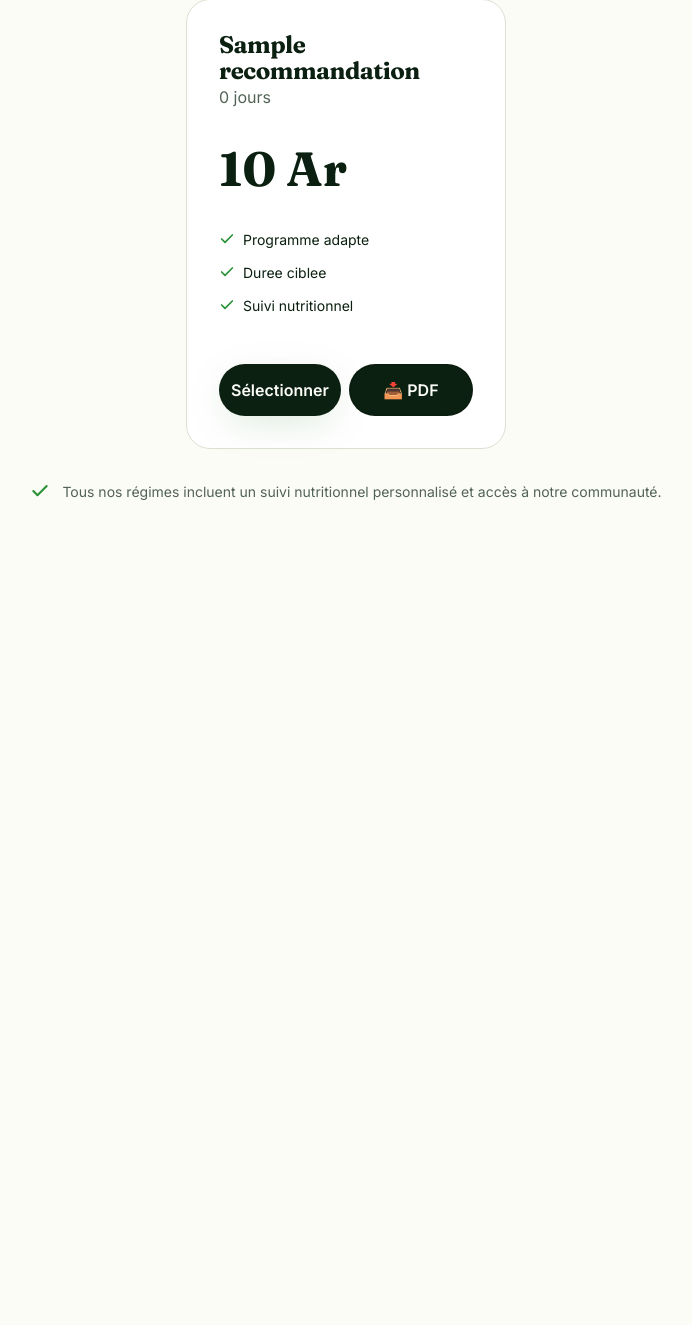
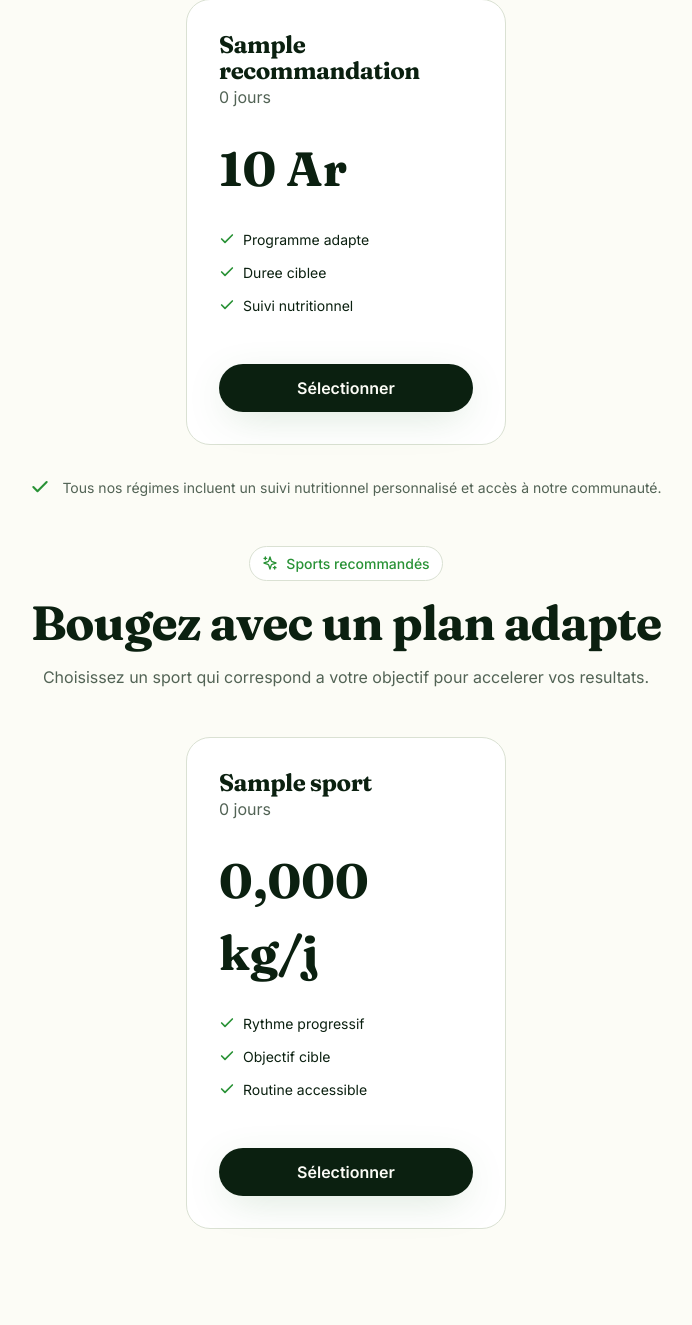
Before and after one commit to uchi-fiti/regime, a CodeIgniter 4 app: the page made by app/Views/front-office/recommandation.php in a window 1280 px wide. Shown: the part 313-1638 px from the top of the page, without its empty margins (294-986 px from the left). Before the commit the page ends 813 px from the top, so only its background shows below. Run offline with PHP 8.4 and a stand-in for CodeIgniter, Linux system fonts and the light colour scheme; the template is opened without the code that fills it: most values are stand-ins (such as "Sample title", 1, 10 or a date in 2020); some libraries are stand-ins or nearby versions.

Commit message:
Recommandations sports faits

```diff
--- a/app/Views/front-office/recommandation.php
+++ b/app/Views/front-office/recommandation.php
@@ -43,7 +43,7 @@
             </ul>
             <div style="display:flex;gap:0.5rem;margin-top:1rem">
               <button class="btn btn-primary" style="flex:1">Sélectionner</button>
-              <button class="btn btn-outline" style="flex:1">📥 PDF</button>
+              <!-- <button class="btn btn-outline" style="flex:1">📥 PDF</button> -->
             </div>
           </div>
         <?php endforeach; ?>
@@ -57,6 +57,39 @@
     <div class="note" style="margin-top:2rem">
       <svg><use href="#i-check"/></svg> Tous nos régimes incluent un suivi nutritionnel personnalisé et accès à notre communauté.
     </div>
+
+    <div class="section-title" style="margin-top:3rem">
+      <span class="badge"><svg class="icon"><use href="#i-sparkles"/></svg> Sports recommandés</span>
+      <h2 class="h2" style="margin-top:1rem">Bougez avec un plan adapte</h2>
+      <p class="section-sub">Choisissez un sport qui correspond a votre objectif pour accelerer vos resultats.</p>
+    </div>
+
+    <?php if (!empty($sports)): ?>
+      <div class="grid-3">
+        <?php foreach ($sports as $sport): ?>
+          <div class="regime">
+            <h3><?= htmlspecialchars($sport['label'] ?? 'Sport', ENT_QUOTES, 'UTF-8') ?></h3>
+            <p class="sub"><?= (int) ($sport['duree'] ?? 0) ?> jours</p>
+            <div class="price">
+              <span class="num price-num"><?= number_format((float) ($sport['variation'] ?? 0), 3, ',', ' ') ?> kg/j</span>
+            </div>
+            <ul class="feat">
+              <li><svg><use href="#i-check"/></svg> Rythme progressif</li>
+              <li><svg><use href="#i-check"/></svg> Objectif cible</li>
+              <li><svg><use href="#i-check"/></svg> Routine accessible</li>
+            </ul>
+            <div style="display:flex;gap:0.5rem;margin-top:1rem">
+              <button class="btn btn-primary" style="flex:1">Sélectionner</button>
+              <!-- <button class="btn btn-outline" style="flex:1">📥 PDF</button> -->
+            </div>
+          </div>
+        <?php endforeach; ?>
+      </div>
+    <?php else: ?>
+      <div class="note" style="margin-top:2rem">
+        <svg><use href="#i-check"/></svg> Aucune recommandation sportive disponible pour le moment.
+      </div>
+    <?php endif; ?>
   </div>
 </section>
 
```
Also changed, not shown: app/Controllers/RecommandationController.php (+7 -3 lines), app/Models/UserHealthInfoModel.php (+28 -0 lines).
